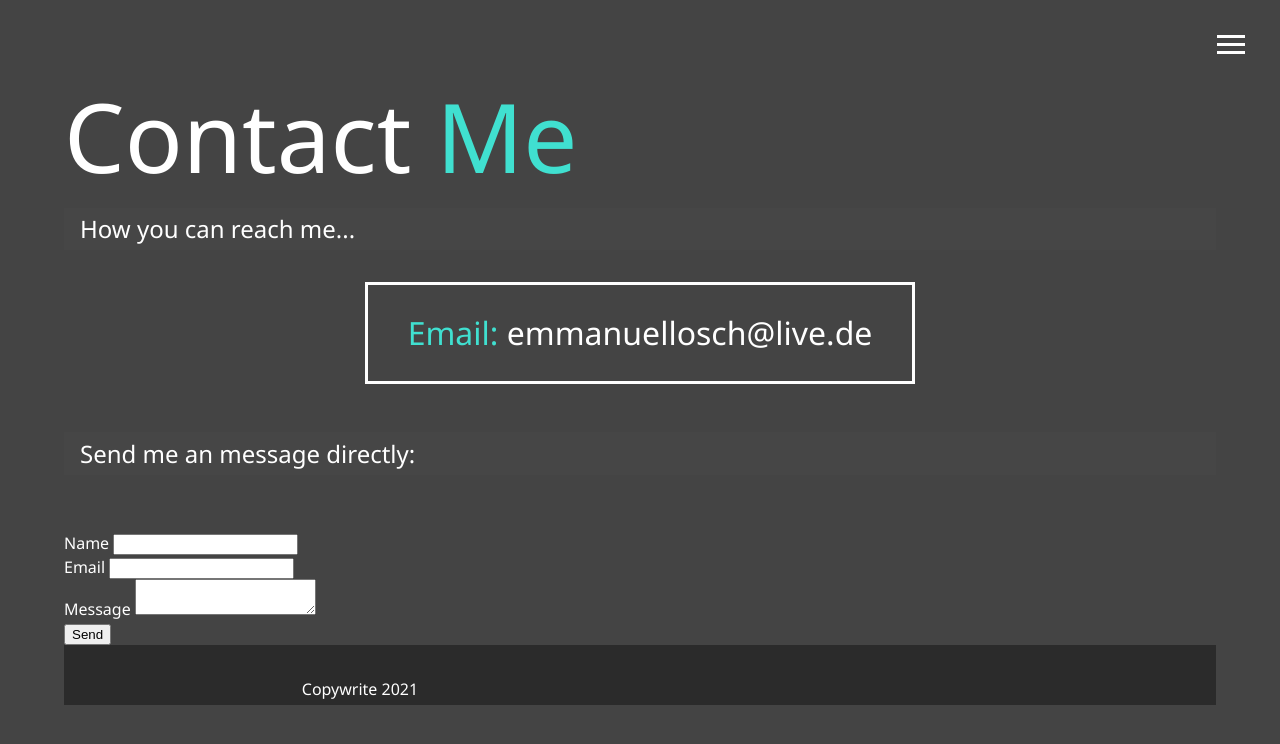
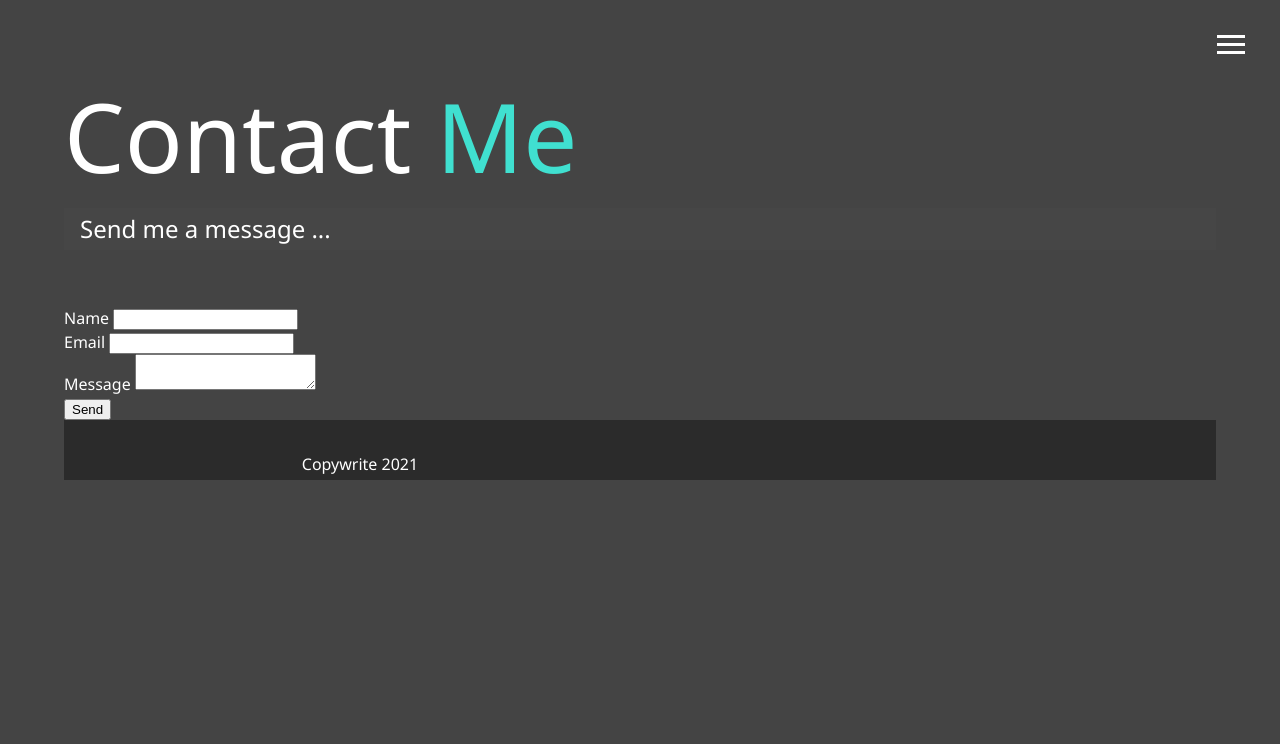
Before and after one commit to emmanuellosch/personal-website, a website built with Parcel: page src/contact.html in a window 1280 px wide. Built offline with nearby package versions, Linux system fonts and the light colour scheme.

Commit message:
contact site changes

```diff
--- a/src/contact.html
+++ b/src/contact.html
@@ -51,14 +51,8 @@
         Contact
         <span class="text-secondary">Me</span>
       </h1>
-      <h2 class="sm-heading">How you can reach me...</h2>
-      <div class="boxes">
-        <div>
-          <span class="text-secondary">Email: </span> emmanuellosch@live.de
-        </div>
-      </div>
+      <h2 class="sm-heading">Send me a message ...</h2>
 
-      <h2 class="sm-heading">Send me an message directly:</h2>
       <form id="contact-form">
         <input type="hidden" name="contact_number" /> <br />
         <label>Name</label>
--- a/src/css/styles.css
+++ b/src/css/styles.css
@@ -234,7 +234,7 @@ main#home h1 {
   border-color: #40e0d0;
   transition: all 0.5s ease-out;
 }
-
+/*
 .boxes {
   display: flex;
   flex-wrap: wrap;
@@ -257,7 +257,7 @@ main#home h1 {
 .boxes div:hover span {
   color: #000;
 }
-
+*/
 .btn,
 .btn-dark,
 .btn-light {
```
